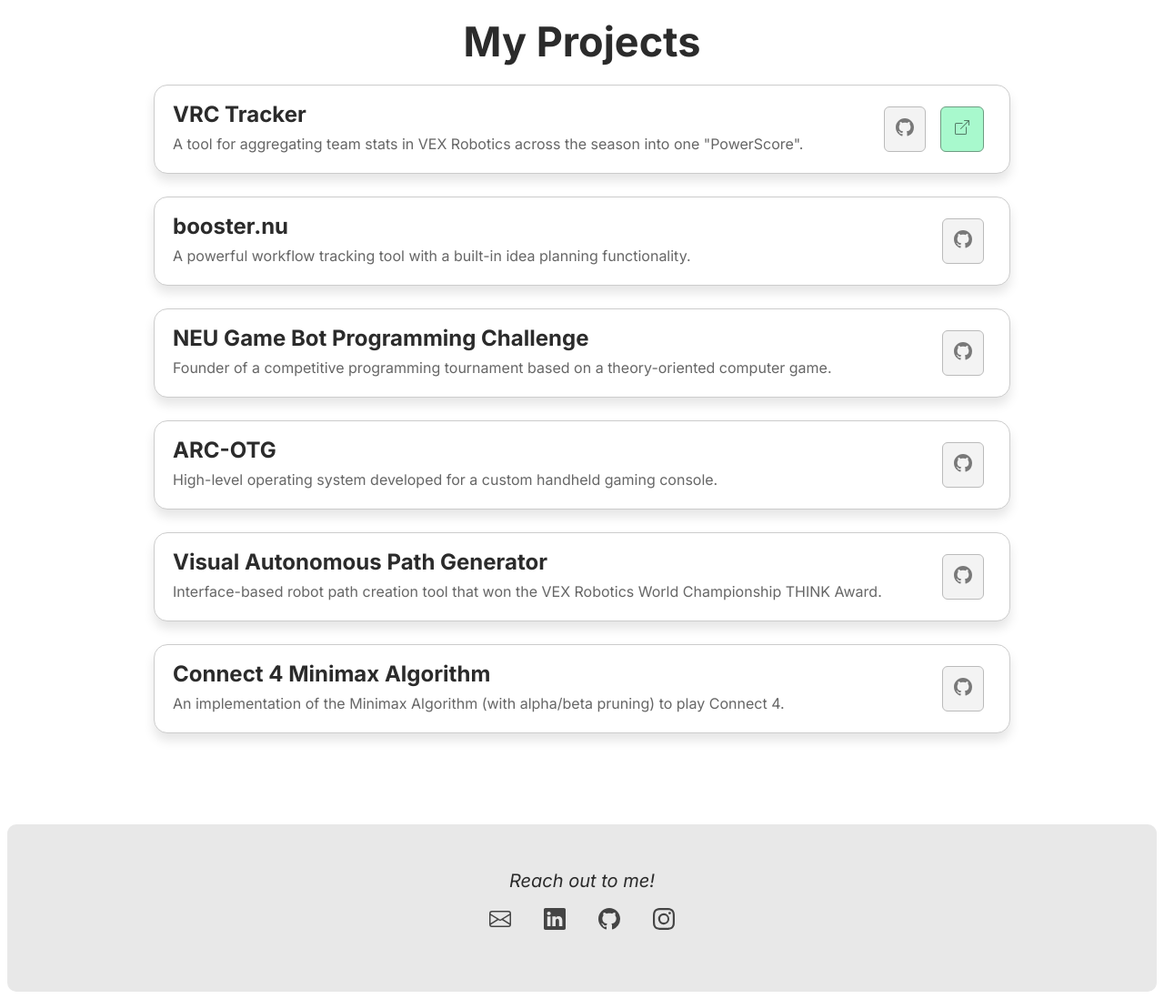
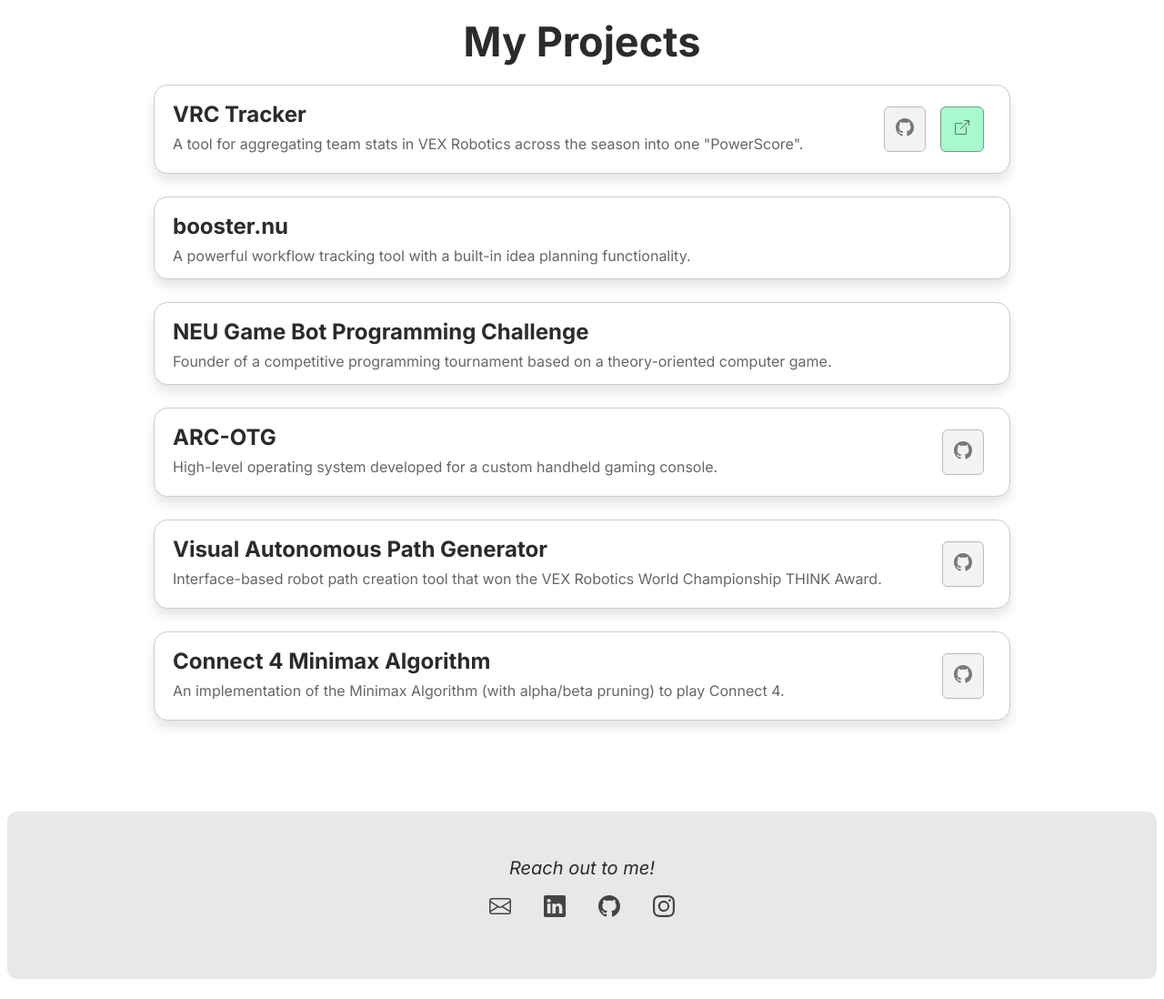
Before and after one commit to AjayaRamachandran/ajaya-r, a Flask app: page / in a window 1280 px wide. Shown: the part 2644-3742 px from the top of the page at 91% size. After the commit the page ends 3720 px from the top, so only its background shows below. Run offline with Flask 3, Linux system fonts and the light colour scheme.

Commit message:
removed github links on projects that dont have one yet

```diff
--- a/api/templates/index.html
+++ b/api/templates/index.html
@@ -82,13 +82,6 @@
                     <div class="tile-desc">A powerful workflow tracking tool with a built-in idea planning functionality.</div>
                 </div>
                 <div class="tile-right">
-                    <a href="https://github.com/AjayaRamachandran/PowerScore" target="_blank">
-                        <button class="tile-github">
-                            <svg xmlns="http://www.w3.org/2000/svg" width="20" height="20" fill="currentColor" class="bi bi-github connect" viewBox="0 0 16 16">
-                                <path d="M8 0C3.58 0 0 3.58 0 8c0 3.54 2.29 6.53 5.47 7.59.4.07.55-.17.55-.38 0-.19-.01-.82-.01-1.49-2.01.37-2.53-.49-2.69-.94-.09-.23-.48-.94-.82-1.13-.28-.15-.68-.52-.01-.53.63-.01 1.08.58 1.23.82.72 1.21 1.87.87 2.33.66.07-.52.28-.87.51-1.07-1.78-.2-3.64-.89-3.64-3.95 0-.87.31-1.59.82-2.15-.08-.2-.36-1.02.08-2.12 0 0 .67-.21 2.2.82.64-.18 1.32-.27 2-.27s1.36.09 2 .27c1.53-1.04 2.2-.82 2.2-.82.44 1.1.16 1.92.08 2.12.51.56.82 1.27.82 2.15 0 3.07-1.87 3.75-3.65 3.95.29.25.54.73.54 1.48 0 1.07-.01 1.93-.01 2.2 0 .21.15.46.55.38A8.01 8.01 0 0 0 16 8c0-4.42-3.58-8-8-8"/>
-                            </svg>
-                        </button>
-                    </a>
                 </div>
             </div>
             <div class="tile">
@@ -97,13 +90,6 @@
                     <div class="tile-desc">Founder of a competitive programming tournament based on a theory-oriented computer game.</div>
                 </div>
                 <div class="tile-right">
-                    <a href="https://github.com/AjayaRamachandran/PowerScore" target="_blank">
-                        <button class="tile-github">
-                            <svg xmlns="http://www.w3.org/2000/svg" width="20" height="20" fill="currentColor" class="bi bi-github connect" viewBox="0 0 16 16">
-                                <path d="M8 0C3.58 0 0 3.58 0 8c0 3.54 2.29 6.53 5.47 7.59.4.07.55-.17.55-.38 0-.19-.01-.82-.01-1.49-2.01.37-2.53-.49-2.69-.94-.09-.23-.48-.94-.82-1.13-.28-.15-.68-.52-.01-.53.63-.01 1.08.58 1.23.82.72 1.21 1.87.87 2.33.66.07-.52.28-.87.51-1.07-1.78-.2-3.64-.89-3.64-3.95 0-.87.31-1.59.82-2.15-.08-.2-.36-1.02.08-2.12 0 0 .67-.21 2.2.82.64-.18 1.32-.27 2-.27s1.36.09 2 .27c1.53-1.04 2.2-.82 2.2-.82.44 1.1.16 1.92.08 2.12.51.56.82 1.27.82 2.15 0 3.07-1.87 3.75-3.65 3.95.29.25.54.73.54 1.48 0 1.07-.01 1.93-.01 2.2 0 .21.15.46.55.38A8.01 8.01 0 0 0 16 8c0-4.42-3.58-8-8-8"/>
-                            </svg>
-                        </button>
-                    </a>
                 </div>
             </div>
             <div class="tile">
```
